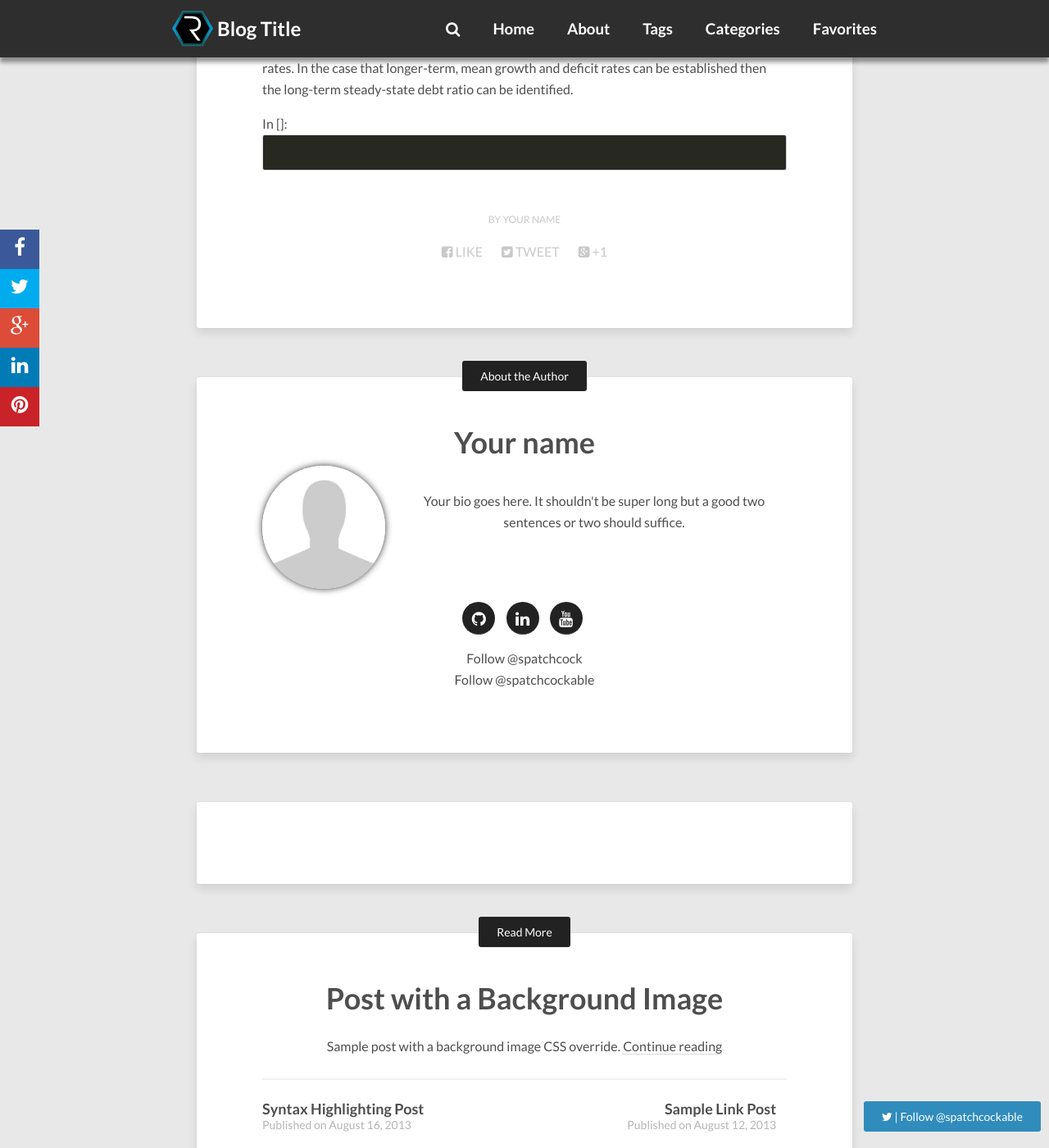
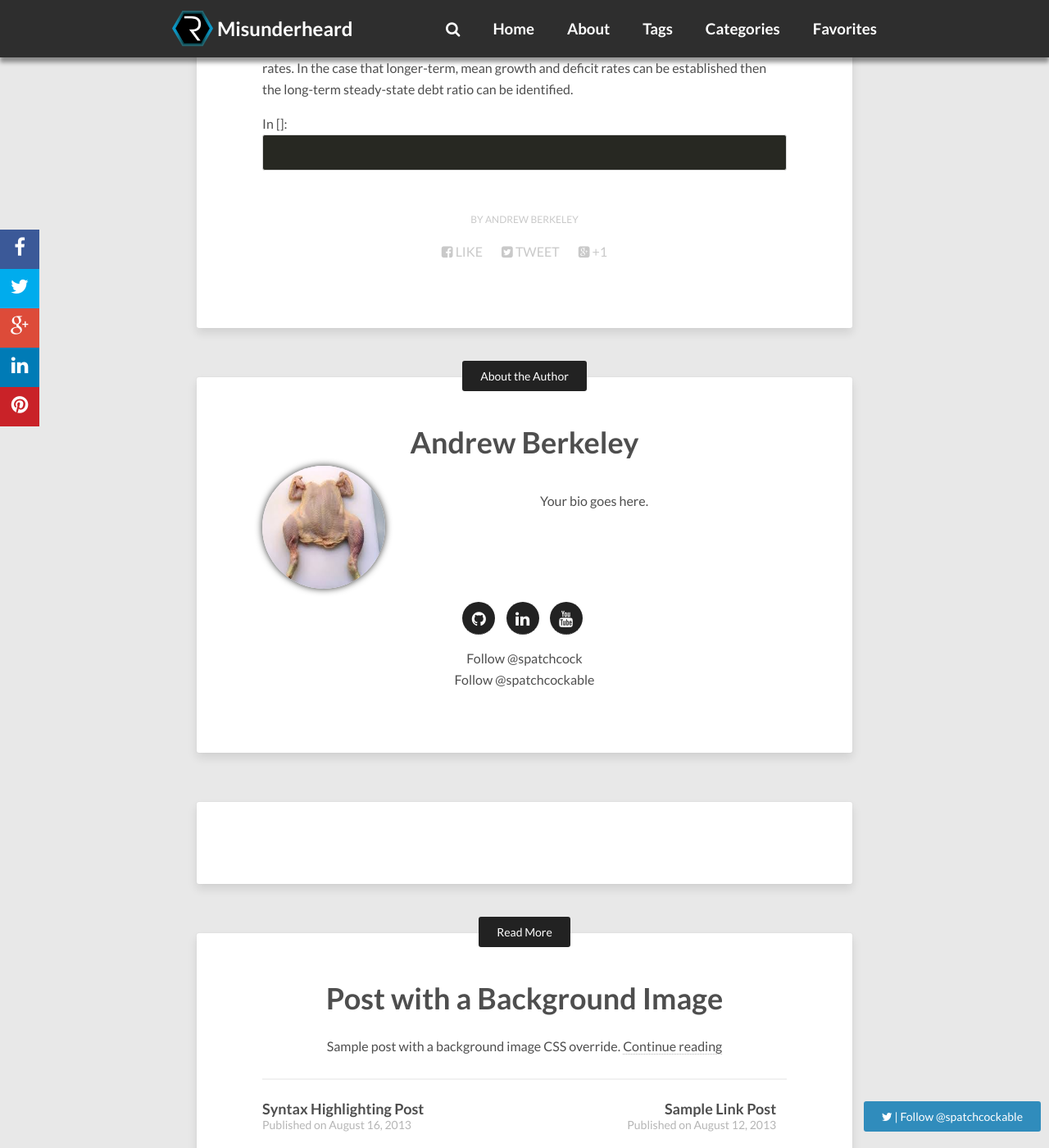
Before and after one commit to spatchcock/spatchcock.github.io, a Jekyll site: the page built from _posts/2015-07-14-what-is-a-sustainable-government-deficit.md, in a window 1280 px wide and 1400 px high, scrolled down 7121 px. Shown: the whole window at 82% size. Built offline with Jekyll 4.4.1, drawn with Linux system fonts in a browser that asks for light colours; nearby versions of some CDN libraries; comment, search, counter and statistics services are not loaded; some of the changed text lies outside the part shown.

Commit message:
images and config

```diff
--- a/_config.yml
+++ b/_config.yml
@@ -1,6 +1,6 @@
-title:            Blog Title
-description:      Describe your website here.
-disqus_shortname: neohpstrtheme
+title:            Misunderheard
+description:      Varied ramblings on science, code and economics.
+disqus_shortname: misunderheard
 reading_time:     true
 words_per_minute: 200
 logo:             images/logo.png
@@ -28,10 +28,10 @@ menu:
 
 # Owner/author information
 owner:
-  name:           Your name
+  name:           Andrew Berkeley
   site:           http://spatchcock.github.io
-  avatar:         images/avatar.jpg
-  bio:            "Your bio goes here. It shouldn't be super long but a good two sentences or two should suffice."
+  avatar:         images/spatchcock.jpg
+  bio:            "Your bio goes here."
   email:          andrew.berkeley.is@googlemail.com
   # Social networking links used in footer. Update and remove as you like.
   twitter: spatchcockable
@@ -43,7 +43,7 @@ owner:
   flickr:
   tumblr:
   # google plus id, include the '+', eg +AronBordin
-  google_plus:    +yourid
+  google_plus:
 
 social:
   - title: "github"
```
Also changed, not shown: images/logo.jpg (added), images/spatchcock.jpg (added).
